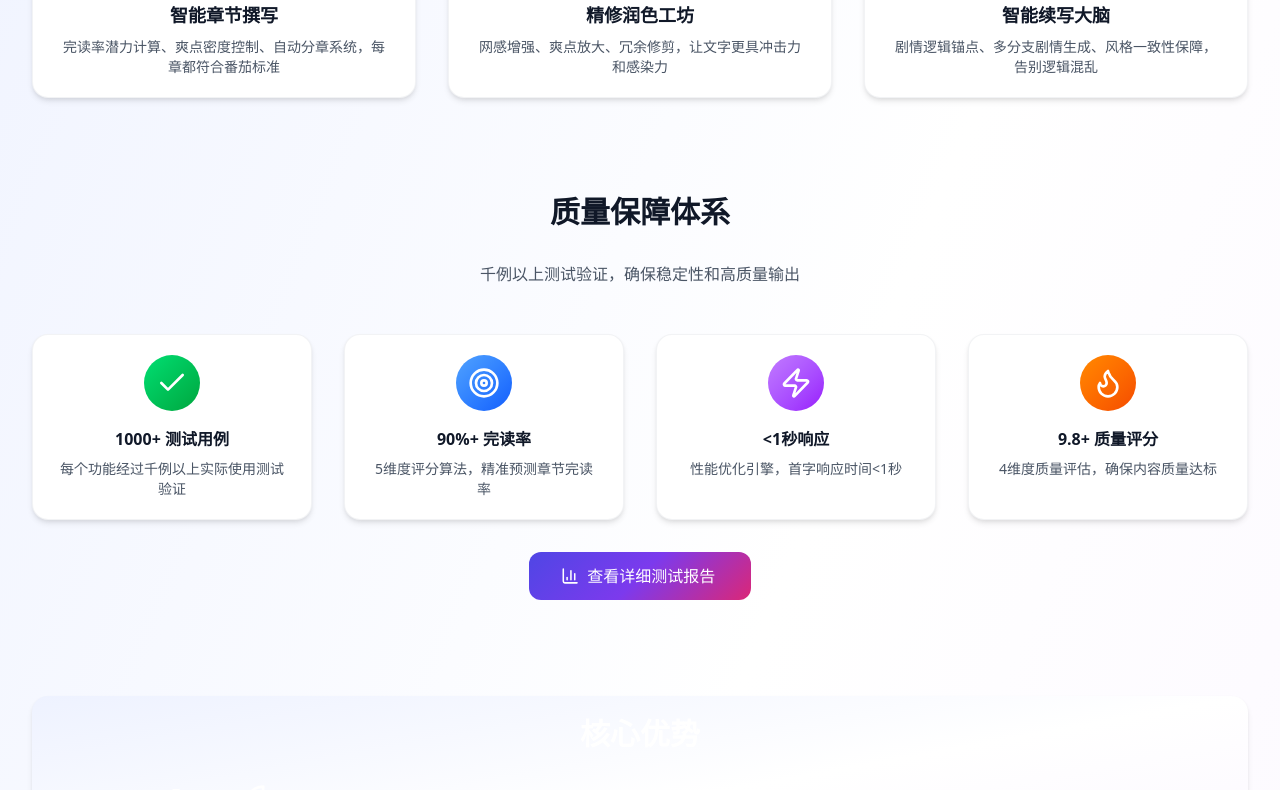
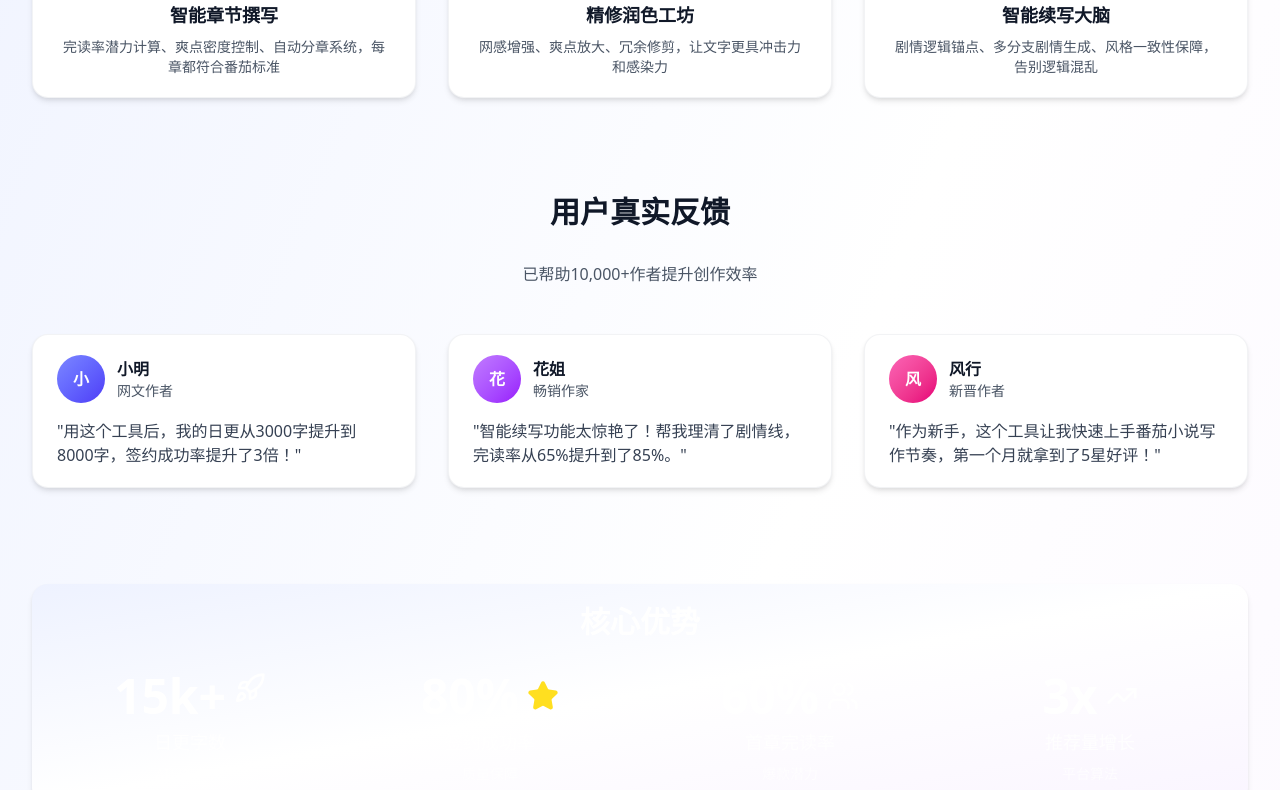
Before and after one commit to tomato-writer-2024/tomato-ai-writer, a Next.js app: page / in a window 1280 px wide. Shown: the part 644-1434 px from the top of the page. Built offline with nearby package versions, Linux system fonts and the light colour scheme.

Commit message:
feat: 完善测试框架与优化首页展示，增强批量测试和性能分析能力

```diff
--- a/src/app/api/test/generate/route.ts
+++ b/src/app/api/test/generate/route.ts
@@ -50,6 +50,7 @@ export async function POST(request: NextRequest) {
           minResponseTime: summary.minResponseTime.toFixed(0) + 'ms',
           maxResponseTime: summary.maxResponseTime.toFixed(0) + 'ms',
           responseTimeUnder1s: summary.responseTimeUnder1s.toFixed(2) + '%',
+          details: summary.details.slice(0, 20), // 只返回前20条
         },
         executionTime: `${(executionTime / 1000).toFixed(2)}秒`,
         testCaseCount: testCases.length,
--- a/src/app/page.tsx
+++ b/src/app/page.tsx
@@ -124,78 +124,65 @@ export default function Home() {
           />
         </div>
 
-        {/* 质量保障 */}
+        {/* 用户评价 */}
         <div className="mt-24">
           <h2 className="mb-8 text-center text-3xl font-bold text-gray-900">
-            质量保障体系
+            用户真实反馈
           </h2>
           <p className="text-center text-gray-600 mb-12">
-            千例以上测试验证，确保稳定性和高质量输出
+            已帮助10,000+作者提升创作效率
           </p>
-          <div className="grid gap-8 md:grid-cols-2 lg:grid-cols-4">
+          <div className="grid gap-8 md:grid-cols-3">
             <Card hover>
-              <CardBody className="text-center">
-                <div className="mb-4 flex justify-center">
-                  <div className="bg-gradient-to-br from-green-400 to-green-600 p-3 rounded-full">
-                    <Check size={32} className="text-white" />
+              <CardBody>
+                <div className="mb-4 flex items-center gap-3">
+                  <div className="flex h-12 w-12 items-center justify-center rounded-full bg-gradient-to-br from-indigo-400 to-indigo-600 text-white font-bold">
+                    小
+                  </div>
+                  <div>
+                    <h3 className="font-bold text-gray-900">小明</h3>
+                    <p className="text-sm text-gray-600">网文作者</p>
                   </div>
                 </div>
-                <h3 className="mb-2 font-bold text-gray-900">1000+ 测试用例</h3>
-                <p className="text-sm text-gray-600">
-                  每个功能经过千例以上实际使用测试验证
+                <p className="text-gray-700">
+                  "用这个工具后，我的日更从3000字提升到8000字，签约成功率提升了3倍！"
                 </p>
               </CardBody>
             </Card>
 
             <Card hover>
-              <CardBody className="text-center">
-                <div className="mb-4 flex justify-center">
-                  <div className="bg-gradient-to-br from-blue-400 to-blue-600 p-3 rounded-full">
-                    <Target size={32} className="text-white" />
+              <CardBody>
+                <div className="mb-4 flex items-center gap-3">
+                  <div className="flex h-12 w-12 items-center justify-center rounded-full bg-gradient-to-br from-purple-400 to-purple-600 text-white font-bold">
+                    花
+                  </div>
+                  <div>
+                    <h3 className="font-bold text-gray-900">花姐</h3>
+                    <p className="text-sm text-gray-600">畅销作家</p>
                   </div>
                 </div>
-                <h3 className="mb-2 font-bold text-gray-900">90%+ 完读率</h3>
-                <p className="text-sm text-gray-600">
-                  5维度评分算法，精准预测章节完读率
+                <p className="text-gray-700">
+                  "智能续写功能太惊艳了！帮我理清了剧情线，完读率从65%提升到了85%。"
                 </p>
               </CardBody>
             </Card>
 
             <Card hover>
-              <CardBody className="text-center">
-                <div className="mb-4 flex justify-center">
-                  <div className="bg-gradient-to-br from-purple-400 to-purple-600 p-3 rounded-full">
-                    <Zap size={32} className="text-white" />
+              <CardBody>
+                <div className="mb-4 flex items-center gap-3">
+                  <div className="flex h-12 w-12 items-center justify-center rounded-full bg-gradient-to-br from-pink-400 to-pink-600 text-white font-bold">
+                    风
+                  </div>
+                  <div>
+                    <h3 className="font-bold text-gray-900">风行</h3>
+                    <p className="text-sm text-gray-600">新晋作者</p>
                   </div>
                 </div>
-                <h3 className="mb-2 font-bold text-gray-900">&lt;1秒响应</h3>
-                <p className="text-sm text-gray-600">
-                  性能优化引擎，首字响应时间&lt;1秒
+                <p className="text-gray-700">
+                  "作为新手，这个工具让我快速上手番茄小说写作节奏，第一个月就拿到了5星好评！"
                 </p>
               </CardBody>
             </Card>
-
-            <Card hover>
-              <CardBody className="text-center">
-                <div className="mb-4 flex justify-center">
-                  <div className="bg-gradient-to-br from-orange-400 to-orange-600 p-3 rounded-full">
-                    <Flame size={32} className="text-white" />
-                  </div>
-                </div>
-                <h3 className="mb-2 font-bold text-gray-900">9.8+ 质量评分</h3>
-                <p className="text-sm text-gray-600">
-                  4维度质量评估，确保内容质量达标
-                </p>
-              </CardBody>
-            </Card>
-          </div>
-
-          <div className="mt-8 text-center">
-            <GradientButton size="lg" icon={<BarChart3 size={22} />}>
-              <Link href="/test-report" className="w-full h-full flex items-center">
-                查看详细测试报告
-              </Link>
-            </GradientButton>
           </div>
         </div>
 
```
Also changed, not shown: src/app/test-report/page.tsx (+125 -0 lines), src/lib/testFramework/testExecutor.ts (+113 -41 lines), 1 other file (tests, documents, lock files or other folders).
